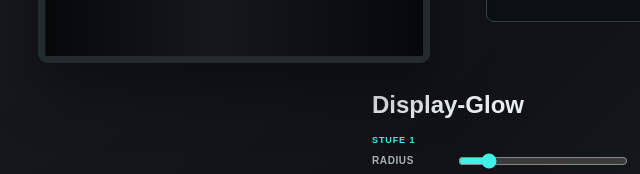
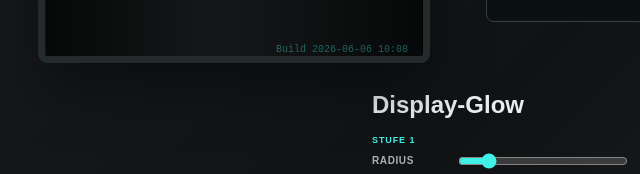
Before and after one commit to KamikazeJones/Santron626, a plain HTML site: page index.html in a window 1280 px wide. Shown: the part 778-952 px from the top of the page, 118-758 px from the left. Drawn offline with Linux system fonts and the light colour scheme.

Commit message:
build version hinzugefügt

```diff
--- a/index.html
+++ b/index.html
@@ -112,6 +112,7 @@
       </div>
 
       <div class="keypad" id="keypad"></div>
+      <div class="build-stamp" aria-label="Build-Version">Build 2026-06-06 10:08</div>
     </section>
     </section>
 
--- a/styles.css
+++ b/styles.css
@@ -447,7 +447,7 @@ select {
   align-items: center;
   justify-content: space-between;
   gap: 6px;
-  text-align: center;
+  text-align: right;
   width: 100%;
 }
 
@@ -636,6 +636,22 @@ select {
   gap: 14px 15px;
   align-items: center;
   justify-content: center;
+}
+
+.build-stamp {
+  position: absolute;
+  left: auto;
+  right: 22px;
+  bottom: 8px;
+  width: max-content;
+  z-index: 2;
+  color: rgba(64, 241, 231, .38);
+  font-family: "Courier New", Consolas, monospace;
+  font-size: 10px;
+  line-height: 1;
+  text-align: center;
+  pointer-events: none;
+  user-select: none;
 }
 
 .key-wrap {
```
